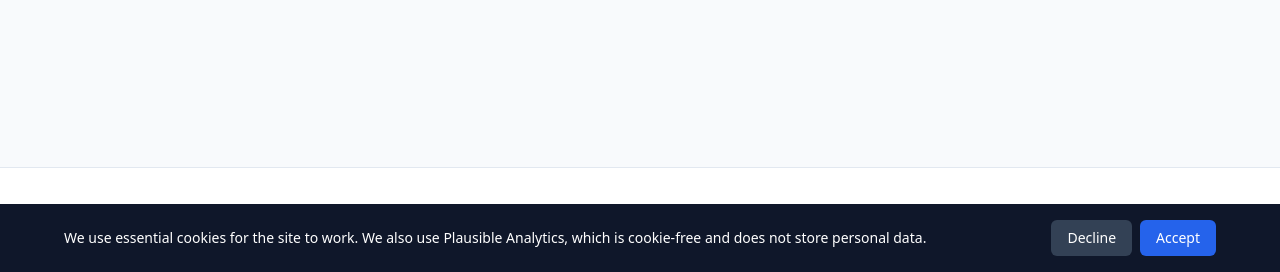
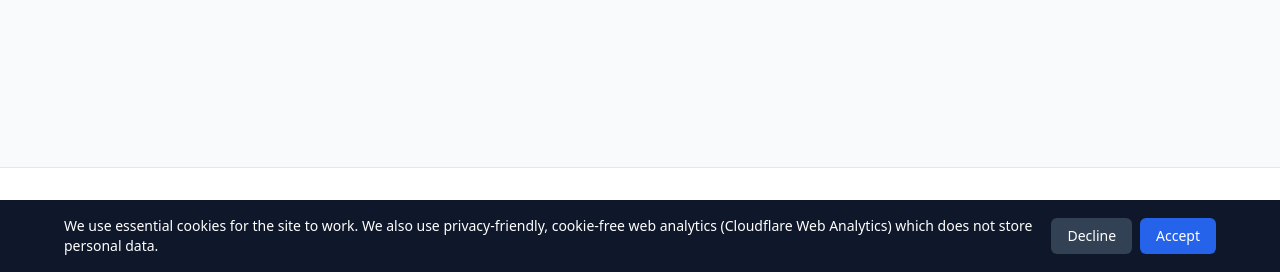
Before and after one commit to wlq135/klimaradar, a FastAPI app: page /about in a window 1280 px wide. Shown: the part 528-800 px from the top of the page. Run offline with FastAPI, Linux system fonts and the light colour scheme; style sheets or scripts are compiled from the project's sources.

Commit message:
feat: switch to Cloudflare Web Analytics, keep Plausible as fallback

```diff
--- a/app/config.py
+++ b/app/config.py
@@ -59,6 +59,10 @@ class Settings(BaseSettings):
     # standard script if left empty.
     plausible_script_url: str = "https://plausible.io/js/script.js"
 
+    # Cloudflare Web Analytics beacon token (free, privacy-friendly, no cookies).
+    # Find it in dash.cloudflare.com -> Analytics & Logs -> Web Analytics.
+    cf_web_analytics_token: str = ""
+
     # Google Search Console verification (optional). Paste the content of the
     # meta tag here to inject <meta name="google-site-verification" content="...">.
     google_site_verification: str = ""
--- a/app/templates/base.html
+++ b/app/templates/base.html
@@ -23,7 +23,11 @@
   <meta name="google-site-verification" content="{{ settings.google_site_verification }}">
   {% endif %}
 
-  {% if settings.plausible_domain %}
+  {% if settings.cf_web_analytics_token %}
+  <!-- Cloudflare Web Analytics -- privacy-friendly, no cookies -->
+  <script defer src='https://static.cloudflareinsights.com/beacon.min.js'
+          data-cf-beacon='{"token": "{{ settings.cf_web_analytics_token }}"}'></script>
+  {% elif settings.plausible_domain %}
   <!-- Privacy-friendly analytics by Plausible -->
   <script async src="{{ settings.plausible_script_url }}"></script>
   <script>
@@ -96,7 +100,7 @@
 
   <div id="cookie-banner" class="fixed bottom-0 left-0 right-0 bg-slate-900 text-white text-sm p-4 hidden">
     <div class="max-w-6xl mx-auto flex flex-col md:flex-row items-center justify-between gap-3">
-      <p>We use essential cookies for the site to work. We also use Plausible Analytics, which is cookie-free and does not store personal data.</p>
+      <p>We use essential cookies for the site to work. We also use privacy-friendly, cookie-free web analytics (Cloudflare Web Analytics) which does not store personal data.</p>
       <div class="flex gap-2">
         <button id="decline-cookies" class="bg-slate-700 hover:bg-slate-600 text-white px-4 py-2 rounded-md font-medium">Decline</button>
         <button id="accept-cookies" class="bg-blue-600 hover:bg-blue-700 text-white px-4 py-2 rounded-md font-medium">Accept</button>
--- a/render.yaml
+++ b/render.yaml
@@ -53,6 +53,8 @@ services:
         value: "klima-radar.com"
       - key: PLAUSIBLE_SCRIPT_URL
         value: "https://plausible.io/js/script.js"
+      - key: CF_WEB_ANALYTICS_TOKEN
+        sync: false
       - key: GOOGLE_SITE_VERIFICATION
         sync: false
       - key: PLAYWRIGHT_PROXY_SERVER
```
